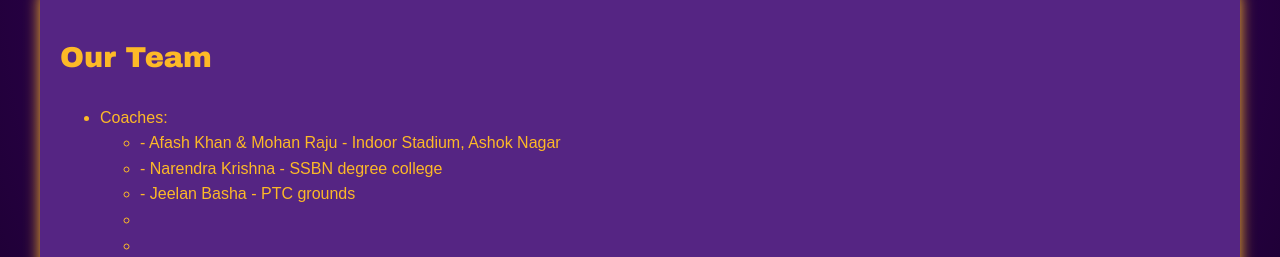
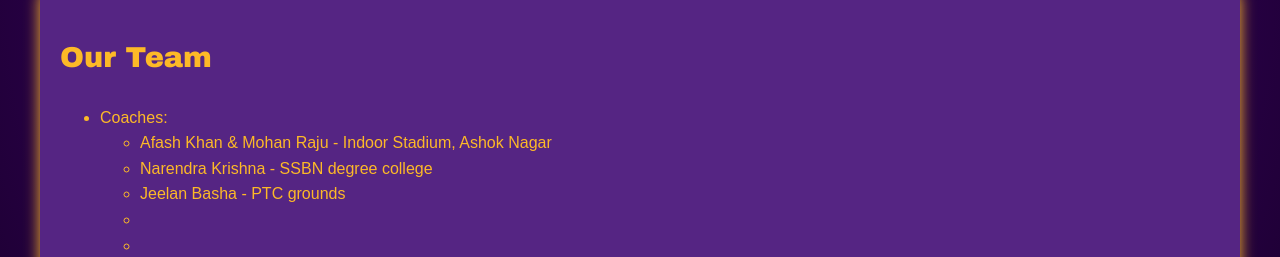
Before and after one commit to sailajaholdings/adba, a plain HTML site: page index.html in a window 1280 px wide. Shown: the part 1044-1301 px from the top of the page. Drawn offline with Linux system fonts and the light colour scheme; a web font is replaced by a local one.

Commit message:
Update index.html

```diff
--- a/index.html
+++ b/index.html
@@ -410,9 +410,9 @@
             <h2>Our Team</h2>
             <ul>
                 <li>Coaches: </li>
-                <ul><li>    - Afash Khan & Mohan Raju - Indoor Stadium, Ashok Nagar</li>
-                <li>    - Narendra Krishna - SSBN degree college </li>
-                <li>    - Jeelan Basha - PTC grounds </li>
+                <ul><li>Afash Khan & Mohan Raju - Indoor Stadium, Ashok Nagar</li>
+                <li>Narendra Krishna - SSBN degree college </li>
+                <li>Jeelan Basha - PTC grounds </li>
                 <li></li>
                 <li></li> </ul>
             </ul>
```
